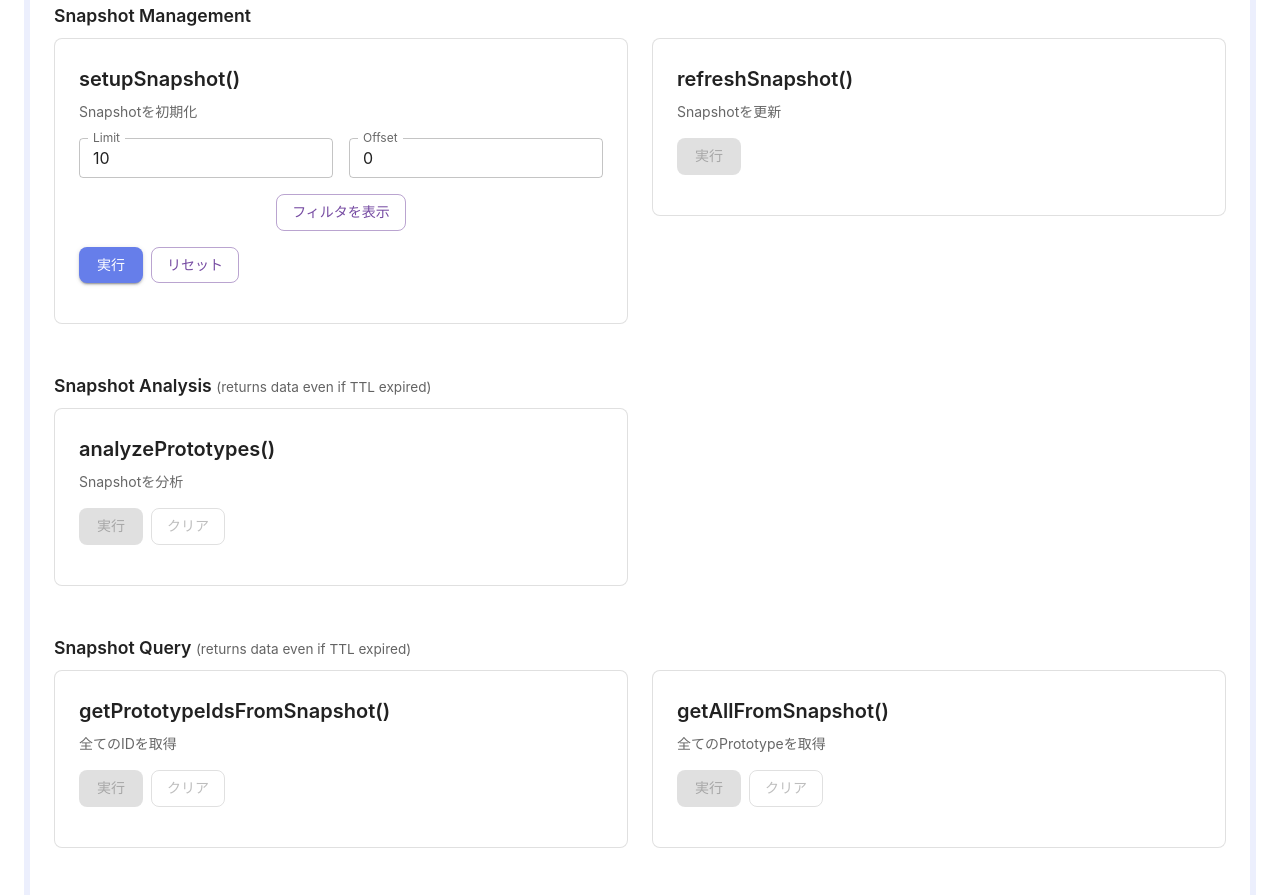
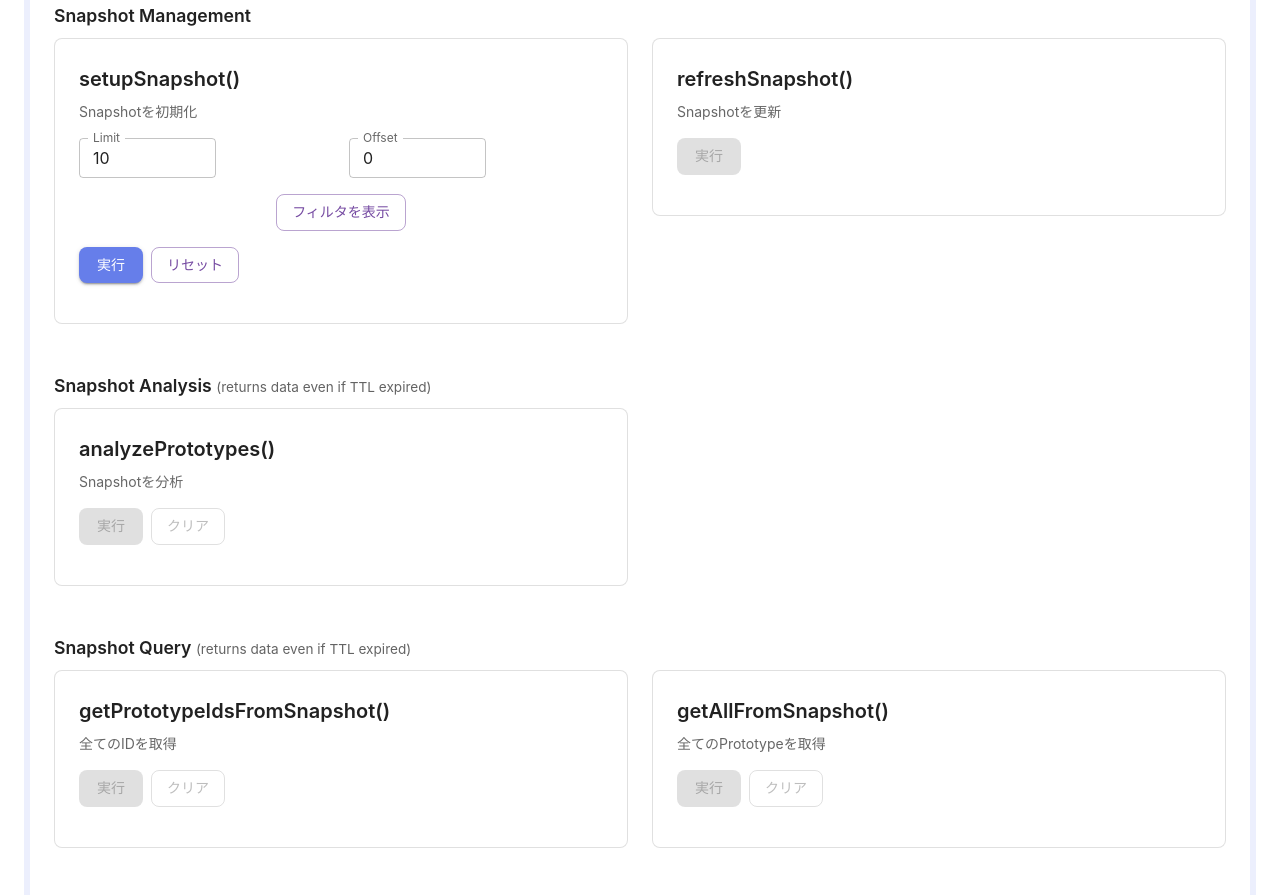
Before and after one commit to F88/PROMIDAS-demo, a React (Vite) app: page / in a window 1280 px wide. Shown: the part 1360-2255 px from the top of the page. Built offline with nearby package versions, Linux system fonts and the light colour scheme.

Commit message:
fix(ui): clamp snapshot offset input

```diff
--- a/src/components/repository/setup-snapshot.tsx
+++ b/src/components/repository/setup-snapshot.tsx
@@ -73,7 +73,7 @@ export function SetupSnapshot({
                 ),
               );
             }}
-            fullWidth
+            // fullWidth
             size="small"
             slotProps={{
               htmlInput: {
@@ -81,6 +81,7 @@ export function SetupSnapshot({
                 max: SNAPSHOT_LIMITS.MAX_LIMIT,
               },
             }}
+            sx={{ maxWidth: 200 }}
           />
         </Grid>
         <Grid
@@ -93,10 +94,24 @@ export function SetupSnapshot({
             label="Offset"
             type="number"
             value={snapshotOffset}
-            onChange={(e) => setSnapshotOffset(e.target.value)}
-            fullWidth
+            onChange={(e) => {
+              setSnapshotOffset(
+                clampNumericInput(
+                  e.target.value,
+                  SNAPSHOT_LIMITS.MIN_LIMIT,
+                  SNAPSHOT_LIMITS.MAX_LIMIT,
+                ),
+              );
+            }}
+            // fullWidth
             size="small"
-            slotProps={{ htmlInput: { min: 0 } }}
+            slotProps={{
+              htmlInput: {
+                min: SNAPSHOT_LIMITS.MIN_LIMIT,
+                max: SNAPSHOT_LIMITS.MAX_LIMIT,
+              },
+            }}
+            sx={{ maxWidth: 200 }}
           />
         </Grid>
       </Grid>
```
